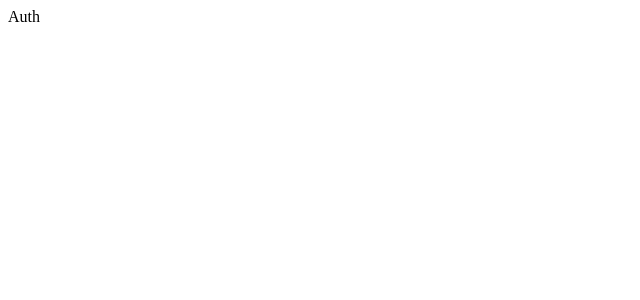
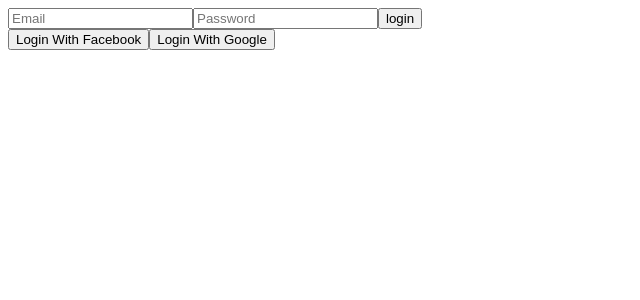
Before and after one commit to dobedh/nwitter, a React (Create React App) app: page /#/ in a window 1280 px wide. Shown: the top 300 px of the page, without its empty margins (0-640 px from the left). Built offline with nearby package versions, Linux system fonts and the light colour scheme.

Commit message:
Login basic with useState

```diff
--- a/src/routes/Auth.js
+++ b/src/routes/Auth.js
@@ -1,7 +1,44 @@
-import React from "react";
+import React, { useState } from "react";
 
 const Auth = () => {
-  return <span>Auth</span>;
+  const [email, setEmail] = useState("");
+  const [password, setPassword] = useState("");
+  const onChange = (event) => {
+    const { name, value } = event.target;
+    if (name === "email") {
+      setEmail(value);
+      console.log(value);
+    } else if (name === "password") {
+      setPassword(value);
+      console.log(value);
+    }
+  };
+  const onSubmit = (event) => {
+    event.preventDefault();
+  };
+  return (
+    <div>
+      <form onSubmit={onSubmit}>
+        <input
+          name="email"
+          type="email"
+          placeholder="Email"
+          value={email}
+          onChange={onChange}
+        />
+        <input
+          name="password"
+          type="password"
+          placeholder="Password"
+          value={password}
+          onChange={onChange}
+        />
+        <input type="submit" value="login" />
+      </form>
+      <button>Login With Facebook</button>
+      <button>Login With Google</button>
+    </div>
+  );
 };
 
 export default Auth;
```
